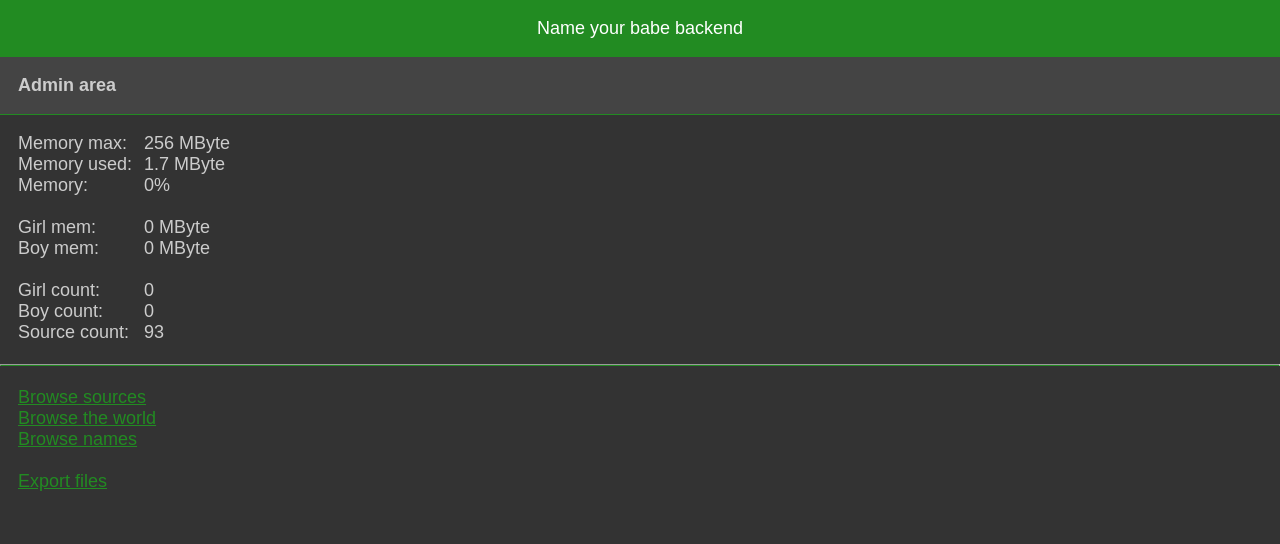
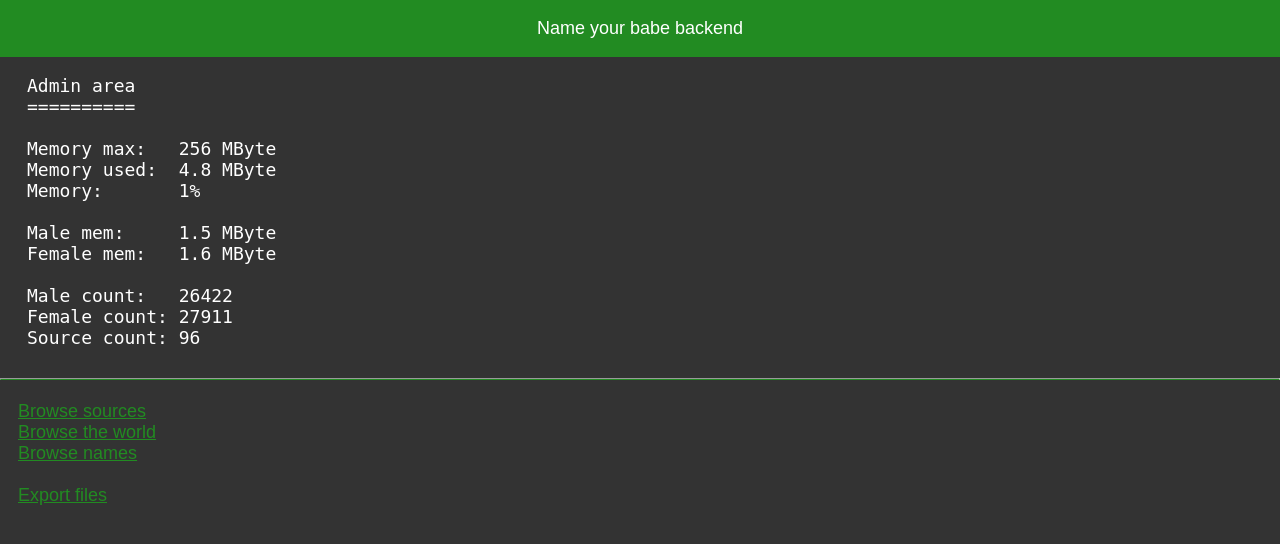
Before and after one commit to tursics/NameYourBabe, a PHP site: page / in a window 1280 px wide. Shown: the top 544 px of the page. Run offline with PHP 8.4, Linux system fonts and the light colour scheme.

Commit message:
added new names harvester
the new name harvester use less memory

```diff
--- a/php/index.php
+++ b/php/index.php
@@ -14,6 +14,7 @@
 
 	include_once( "HarvestMetadata.php");
 	include_once( "HarvestData.php");
+	include_once( "HarvestNames.php");
 
 	include_once( "export.php");
 	include_once( "metadata.php");
@@ -82,11 +83,8 @@ function gGirlsToFile()
 
 function showPageHome()
 {
-	global $gGirls;
-	global $gBoys;
-	global $gSource;
-	global $gGirlsMem;
-	global $gBoysMem;
+	global $HarvestNames;
+	global $MetadataVec;
 
 	$memory_limit = ini_get( 'memory_limit');
 	if( preg_match('/^(\d+)(.)$/', $memory_limit, $matches)) {
@@ -97,18 +95,24 @@ function showPageHome()
 		}
 	}
 
+	$HarvestNames->load();
+
 	$txt = '';
-	$txt .= '<h1>Admin area</h1>';
-	$txt .= '<div style="display:inline;float:left;min-width:7em;">Memory max:</div> ' . intval( $memory_limit /1024/1024*10)/10 . ' MByte<br>';
-	$txt .= '<div style="display:inline;float:left;min-width:7em;">Memory used:</div> ' . intval( memory_get_peak_usage() /1024/1024*10)/10 . ' MByte<br>';
-	$txt .= '<div style="display:inline;float:left;min-width:7em;">Memory:</div> ' . intval( memory_get_peak_usage() * 100 / $memory_limit) . '%<br>';
+	$txt .= '<div class="log">Admin area<br>==========<br><br>';
+	$txt .= 'Memory max:&nbsp;&nbsp;&nbsp;' . intval( $memory_limit /1024/1024*10)/10 . ' MByte<br>';
+	$txt .= 'Memory used:&nbsp;&nbsp;' . intval( memory_get_peak_usage() /1024/1024*10)/10 . ' MByte<br>';
+	$txt .= 'Memory:&nbsp;&nbsp;&nbsp;&nbsp;&nbsp;&nbsp;&nbsp;' . intval( memory_get_peak_usage() * 100 / $memory_limit) . '%<br>';
 	$txt .= '<br>';
-	$txt .= '<div style="display:inline;float:left;min-width:7em;">Girl mem:</div> ' . intval( $gGirlsMem /1024/1024*10)/10 . ' MByte<br>';
-	$txt .= '<div style="display:inline;float:left;min-width:7em;">Boy mem:</div> ' . intval( $gBoysMem /1024/1024*10)/10 . ' MByte<br>';
+	$txt .= 'Male mem:&nbsp;&nbsp;&nbsp;&nbsp;&nbsp;' . intval( $HarvestNames->maleUsedMemory /1024/1024*10)/10 . ' MByte<br>';
+	$txt .= 'Female mem:&nbsp;&nbsp;&nbsp;' . intval( $HarvestNames->femaleUsedMemory /1024/1024*10)/10 . ' MByte<br>';
 	$txt .= '<br>';
-	$txt .= '<div style="display:inline;float:left;min-width:7em;">Girl count:</div> ' . count( $gGirls) . '<br>';
-	$txt .= '<div style="display:inline;float:left;min-width:7em;">Boy count:</div> ' . count( $gBoys) . '<br>';
-	$txt .= '<div style="display:inline;float:left;min-width:7em;">Source count:</div> ' . count( $gSource) . '<br>';
+	$txt .= 'Male count:&nbsp;&nbsp;&nbsp;' . count( $HarvestNames->male) . '<br>';
+	$txt .= 'Female count: ' . count( $HarvestNames->female) . '<br>';
+	$txt .= 'Source count: ' . count( $MetadataVec) . '<br>';
+	$txt .= '</div>';
+	echo( $txt);
+
+	$txt = '';
 	$txt .= '<br>';
 	$txt .= '<hr>';
 	$txt .= '<br>';
```
